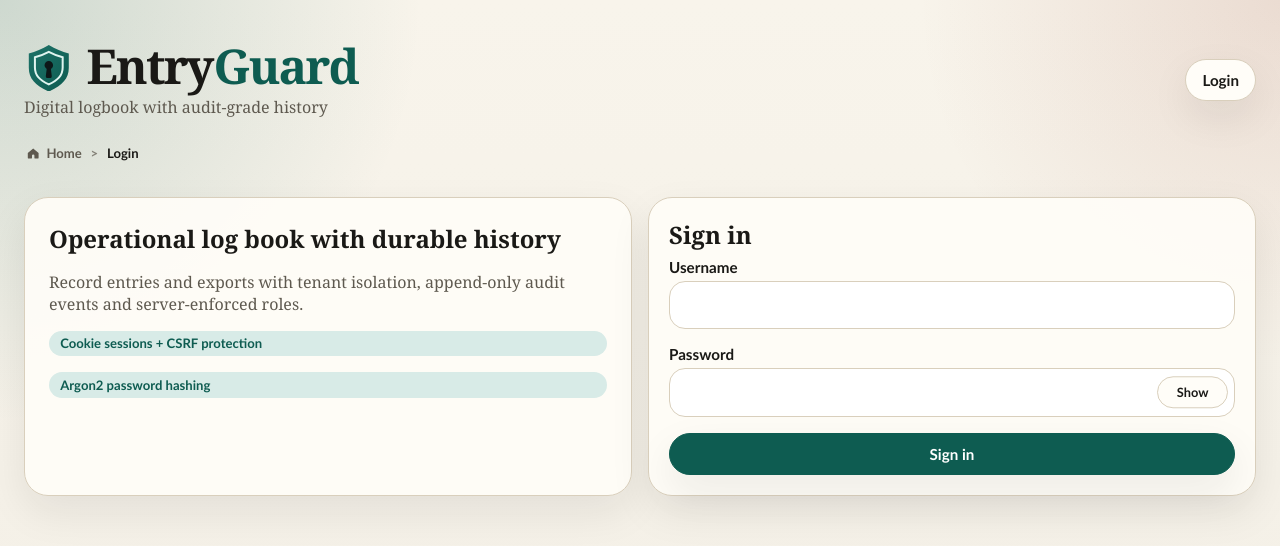
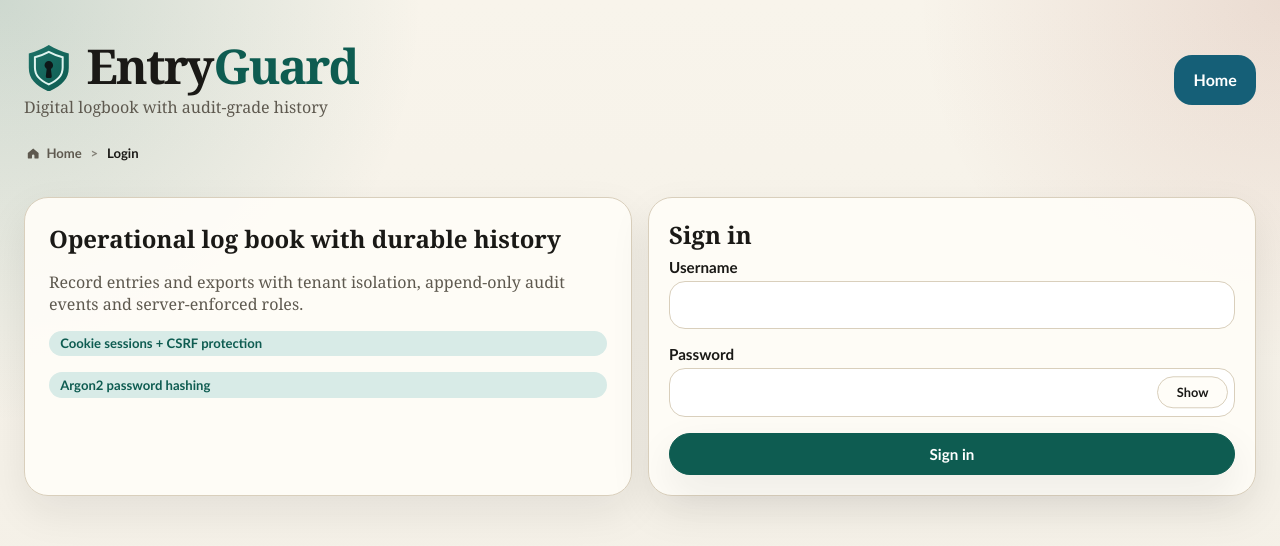
Before and after one commit to musicopage-afk/Loginbook, a Next.js app: page /login in a window 1280 px wide. Shown: the top 546 px of the page. Built offline with nearby package versions, Linux system fonts and the light colour scheme; no server answers.

Commit message:
Use home action on login screen

```diff
--- a/app/globals.css
+++ b/app/globals.css
@@ -175,6 +175,11 @@ form,
   width: 1.1rem;
   height: 1.1rem;
   flex: 0 0 auto;
+}
+
+.topbar-home-link {
+  min-height: 2.85rem;
+  padding-inline: 1.2rem;
 }
 
 .shell-sidebar-link {
--- a/app/login/page.tsx
+++ b/app/login/page.tsx
@@ -5,7 +5,7 @@ export const dynamic = "force-dynamic";
 
 export default async function LoginPage() {
   return (
-    <AppShell>
+    <AppShell loggedOutAction="home">
       <div className="grid two">
         <section className="card hero">
           <h1>Operational log book with durable history</h1>
--- a/components/app-shell.tsx
+++ b/components/app-shell.tsx
@@ -8,9 +8,11 @@ import { canManageAccounts, canViewAudit } from "@/lib/rbac";
 
 export function AppShell({
   user,
+  loggedOutAction = "login",
   children
 }: {
   user?: Pick<User, "displayName" | "role">;
+  loggedOutAction?: "login" | "home";
   children: React.ReactNode;
 }) {
   const roleLabel = user ? `${user.role.slice(0, 1)}${user.role.slice(1).toLowerCase()} User` : null;
@@ -31,7 +33,15 @@ export function AppShell({
           {roleLabel ? <div className="topbar-user-pill"><span className="pill">{roleLabel}</span></div> : null}
         </div>
         <div className="topbar-actions">
-          {user ? <LogoutButton /> : <Link className="button topbar-button" href="/login">Login</Link>}
+          {user ? (
+            <LogoutButton />
+          ) : loggedOutAction === "home" ? (
+            <Link className="shell-home-link topbar-home-link" href="/">
+              Home
+            </Link>
+          ) : (
+            <Link className="button topbar-button" href="/login">Login</Link>
+          )}
         </div>
       </div>
       <Breadcrumbs />
```
